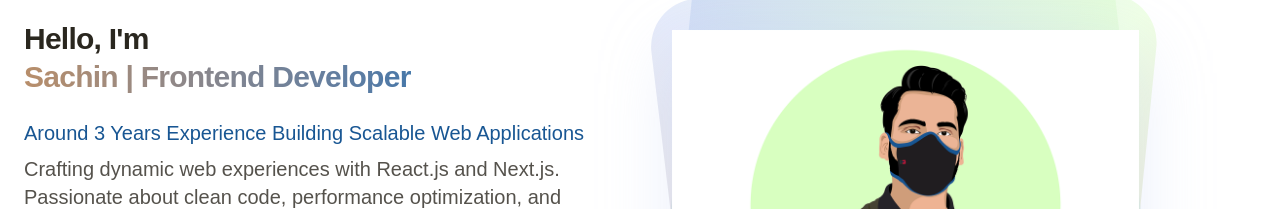
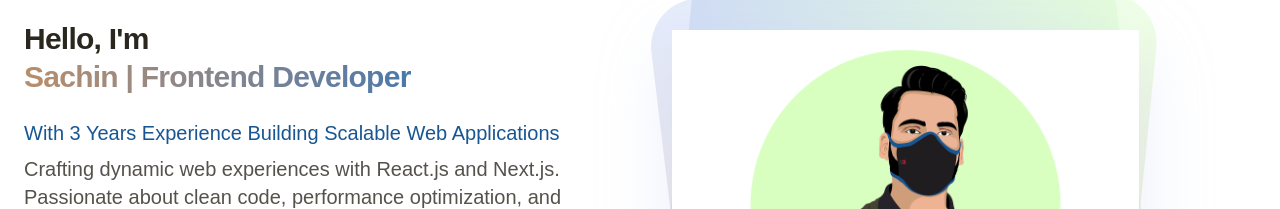
Before and after one commit to kushsachin/sachin.dev, a Next.js app: page / in a window 1280 px wide. Shown: the part 163-372 px from the top of the page. Built offline with nearby package versions, Linux system fonts and the light colour scheme.

Commit message:
new fixes

```diff
--- a/src/components/HeroSection.tsx
+++ b/src/components/HeroSection.tsx
@@ -59,7 +59,7 @@ export default function HeroSection() {
                 isDark ? "text-[#B88E6A]" : "text-[#185693]"
               } inline-block mb-2`}
             >
-              Around 3 Years Experience Building Scalable Web Applications
+              With 3 Years Experience Building Scalable Web Applications
             </h5>
             <p
               className={`text-lg text-justify lg:text-left md:text-xl ${
```
